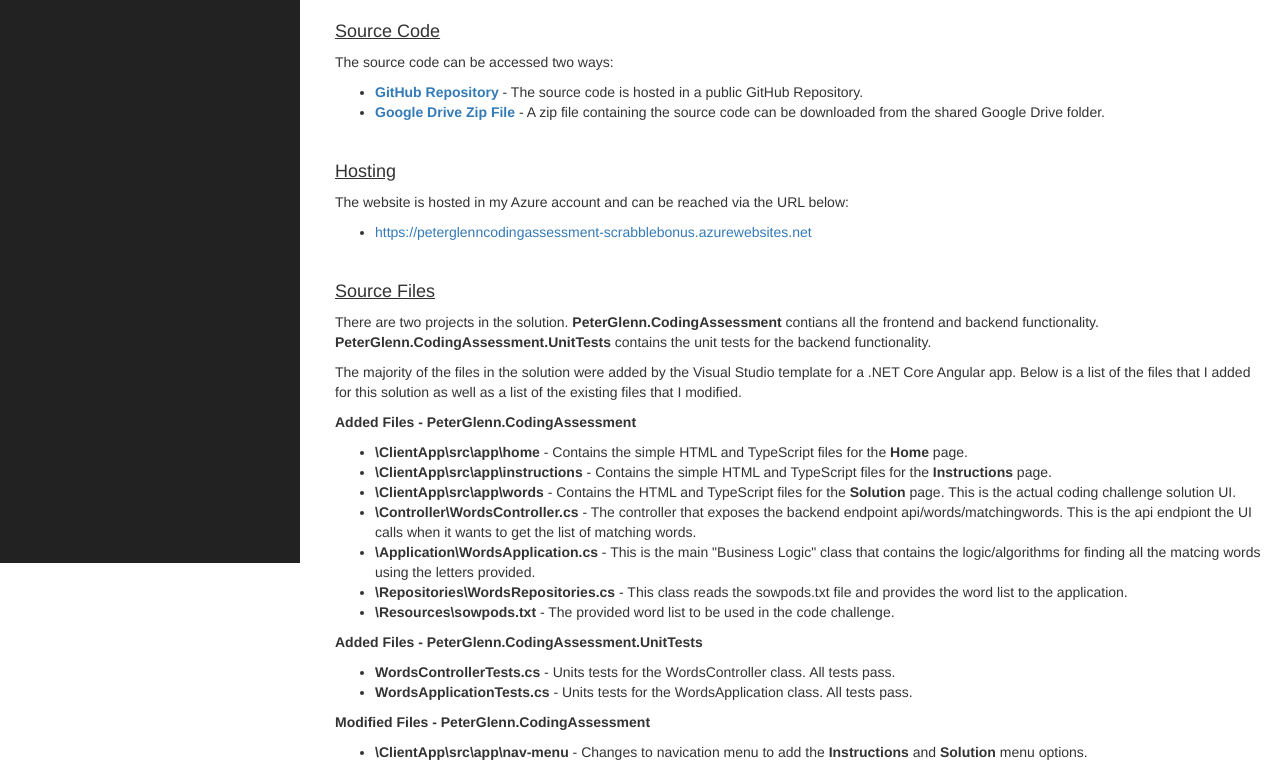
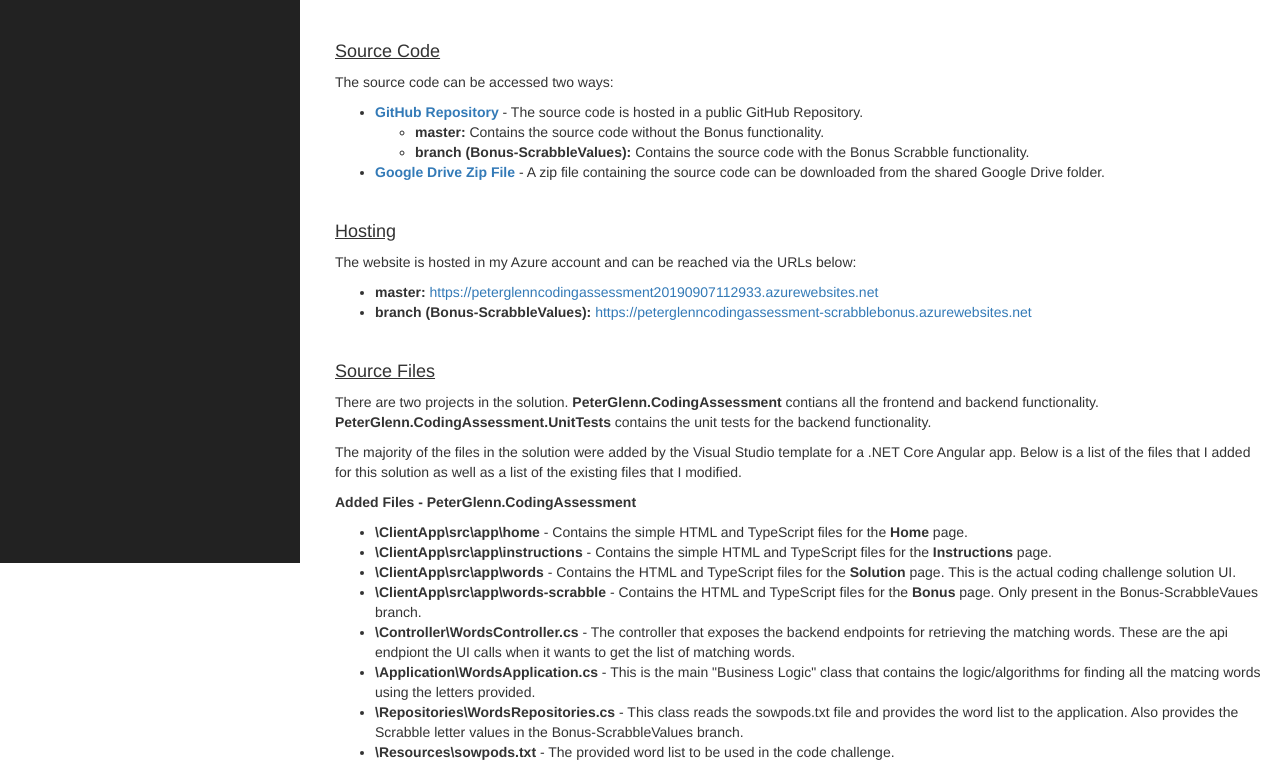
Before and after one commit to peterhdglenn/TA-Instruments-Codding-Assessment, an Angular app in the folder PeterGlenn.CodingAssessment/ClientApp/: page / in a window 1280 px wide. Shown: the part 237-1001 px from the top of the page. Built offline with nearby package versions, Linux system fonts and the light colour scheme.

Commit message:
Updated home page contents to include the bonus functionality.

```diff
--- a/PeterGlenn.CodingAssessment/ClientApp/src/app/home/home.component.html
+++ b/PeterGlenn.CodingAssessment/ClientApp/src/app/home/home.component.html
@@ -1,24 +1,30 @@
 <h1>TA Instruments Code Challenge</h1>
 <h4><u>Summary</u></h4>
 <p>This is Peter Glenn's solution for the TA Instruments Code Challenge.  The backend is written using .NET Core.  The frontend is written using Angular.</p>
-<p>There are three pages in the UI:</p>
+<p>There are four pages in the UI:</p>
 <ul>
   <li><strong>Home:</strong> Contains a summary of the solution and the various source files created.</li>
   <li><strong>Instructions:</strong> Contains the Code Challenge instructions that were used as the requirements for the implmented solution.</li>
   <li><strong>Solution:</strong> Contains the working solution based on the provided instructions.</li>
+  <li><strong>Bonus:</strong> A modified version of the solution that calculates the Scrabble value for each word in the results list.</li>
 </ul>
 <br />
 <h4><u>Source Code</u></h4>
 <p>The source code can be accessed two ways:</p>
 <ul>
   <li><strong><a href="https://github.com/peterhdglenn/TA-Instruments-Codding-Assessment">GitHub Repository</a></strong> - The source code is hosted in a public GitHub Repository.</li>
+  <ul>
+    <li><strong>master: </strong> Contains the source code without the Bonus functionality.</li>
+    <li><strong>branch (Bonus-ScrabbleValues): </strong> Contains the source code with the Bonus Scrabble functionality.</li>
+  </ul>
   <li><strong><a href="https://drive.google.com/open?id=1LdaBpZJuTBQDm6pQAqBlYXsTuT2M7C2y">Google Drive Zip File</a></strong> - A zip file containing the source code can be downloaded from the shared Google Drive folder.</li>
 </ul>
 <br />
 <h4><u>Hosting</u></h4>
-<p>The website is hosted in my Azure account and can be reached via the URL below:</p>
+<p>The website is hosted in my Azure account and can be reached via the URLs below:</p>
 <ul>
-  <li><a href="https://peterglenncodingassessment-scrabblebonus.azurewebsites.net">https://peterglenncodingassessment-scrabblebonus.azurewebsites.net</a></li>
+  <li><strong>master: </strong> <a href="https://peterglenncodingassessment20190907112933.azurewebsites.net">https://peterglenncodingassessment20190907112933.azurewebsites.net</a></li>
+  <li><strong>branch (Bonus-ScrabbleValues): </strong> <a href="https://peterglenncodingassessment-scrabblebonus.azurewebsites.net">https://peterglenncodingassessment-scrabblebonus.azurewebsites.net</a></li>
 </ul>
 <br />
 <h4><u>Source Files</u></h4>
@@ -29,9 +35,10 @@
   <li><strong>\ClientApp\src\app\home</strong> - Contains the simple HTML and TypeScript files for the <strong>Home</strong> page.</li>
   <li><strong>\ClientApp\src\app\instructions</strong> - Contains the simple HTML and TypeScript files for the <strong>Instructions</strong> page.</li>
   <li><strong>\ClientApp\src\app\words</strong> - Contains the HTML and TypeScript files for the <strong>Solution</strong> page.  This is the actual coding challenge solution UI.</li>
-  <li><strong>\Controller\WordsController.cs</strong> - The controller that exposes the backend endpoint api/words/matchingwords.  This is the api endpiont the UI calls when it wants to get the list of matching words.</li>
+  <li><strong>\ClientApp\src\app\words-scrabble</strong> - Contains the HTML and TypeScript files for the <strong>Bonus</strong> page.  Only present in the Bonus-ScrabbleVaues branch.</li>
+  <li><strong>\Controller\WordsController.cs</strong> - The controller that exposes the backend endpoints for retrieving the matching words.  These are the api endpiont the UI calls when it wants to get the list of matching words.</li>
   <li><strong>\Application\WordsApplication.cs</strong> - This is the main "Business Logic" class that contains the logic/algorithms for finding all the matcing words using the letters provided.</li>
-  <li><strong>\Repositories\WordsRepositories.cs</strong> - This class reads the sowpods.txt file and provides the word list to the application.</li>
+  <li><strong>\Repositories\WordsRepositories.cs</strong> - This class reads the sowpods.txt file and provides the word list to the application.  Also provides the Scrabble letter values in the Bonus-ScrabbleValues branch.</li>
   <li><strong>\Resources\sowpods.txt</strong> - The provided word list to be used in the code challenge.</li>
 </ul>
 <p><strong>Added Files - PeterGlenn.CodingAssessment.UnitTests</strong></p>
@@ -41,7 +48,7 @@
 </ul>
 <p><strong>Modified Files - PeterGlenn.CodingAssessment</strong></p>
 <ul>
-  <li><strong>\ClientApp\src\app\nav-menu</strong> - Changes to navication menu to add the <strong>Instructions</strong> and <strong>Solution</strong> menu options.</li>
-  <li><strong>\ClientApp\src\app\app.module.ts</strong> - Changes to register the instructions and solution components to the angular application.</li>
+  <li><strong>\ClientApp\src\app\nav-menu</strong> - Changes to navigation menu to add the menu options.</li>
+  <li><strong>\ClientApp\src\app\app.module.ts</strong> - Changes to register the new angular components to the angular application.</li>
   <li><strong>Startup.cs</strong> - Register the WordsController and WordsApplication in the IoC Container to support a testable code base.</li>
 </ul>
```
